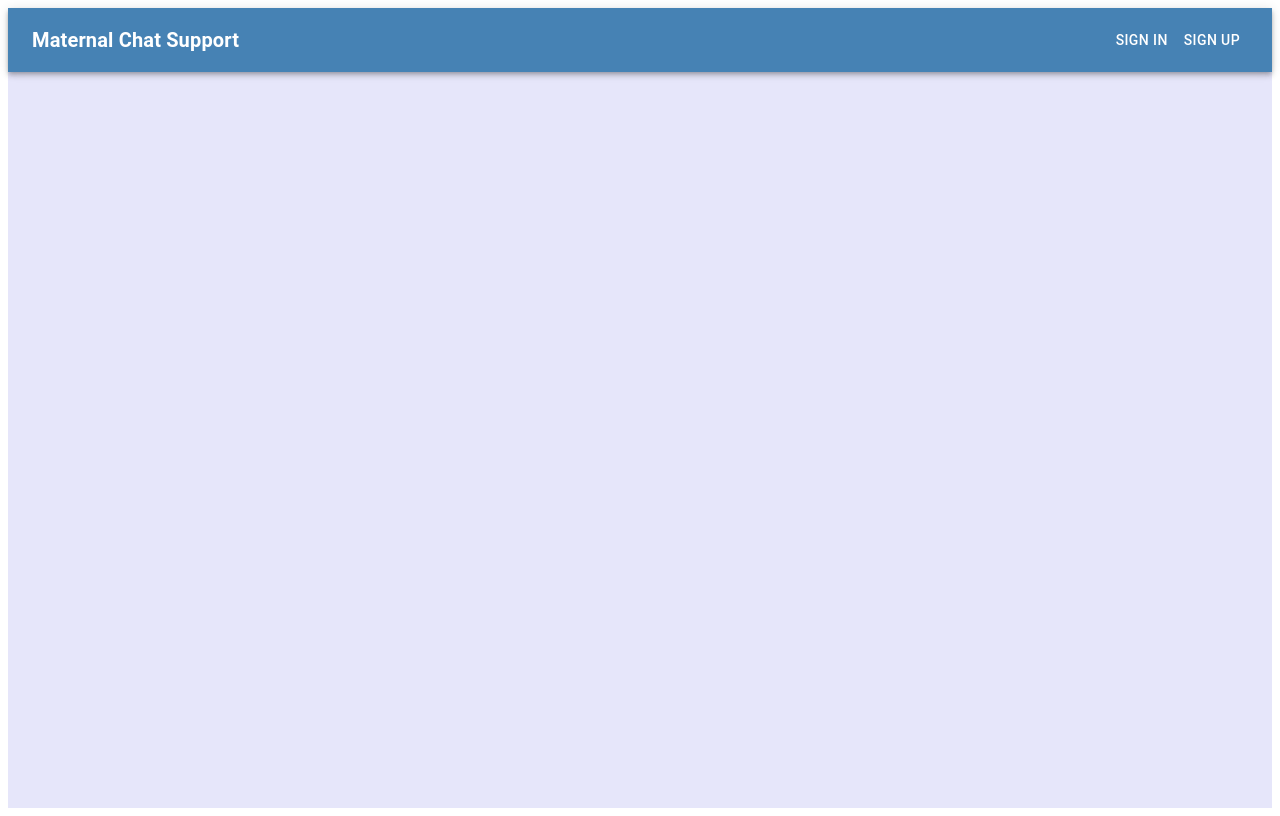
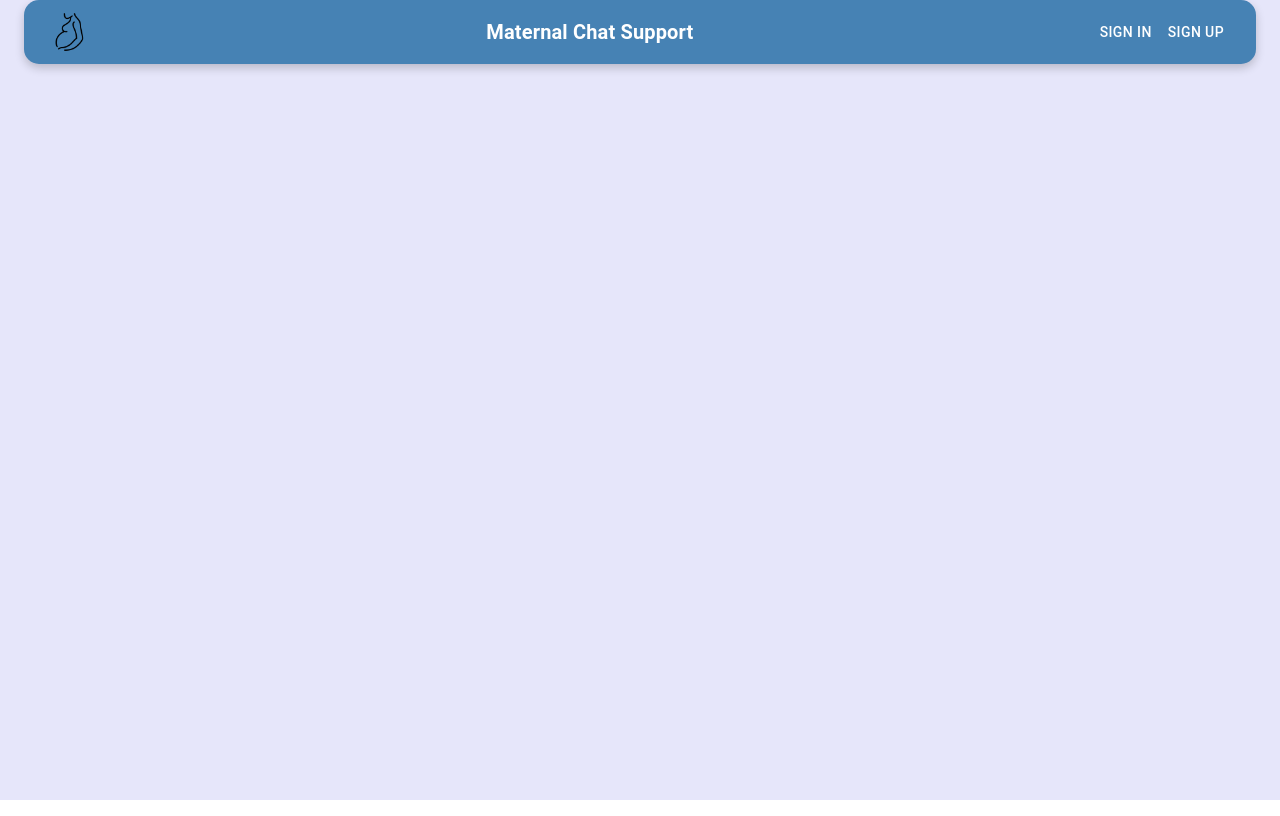
Before and after one commit to aduuuna/Devpost-MediHacks, a Next.js app in the folder maternal-support-app/: page / in a window 1280 px wide. Built offline with nearby package versions, Linux system fonts and the light colour scheme; no server answers.

Commit message:
Finished working on the app bar

```diff
--- a/maternal-support-app/app/layout.js
+++ b/maternal-support-app/app/layout.js
@@ -5,9 +5,17 @@ export default function RootLayout({ children }) {
   return (
     <ClerkProvider>
       <html lang="en">
-        <body>
+      <body
+          style={{
+            margin: 0,
+            padding: 0,
+            boxSizing: "border-box",
+            width: "100vw",
+            height: "100vh",
+            overflowX: "hidden",
+          }}
+        >
           {children}
-
         </body>
       </html>
     </ClerkProvider>
--- a/maternal-support-app/app/page.js
+++ b/maternal-support-app/app/page.js
@@ -8,49 +8,52 @@ import {
   Typography,
   Button,
   Box,
-
+  Avatar
 } from "@mui/material";
 
 
 import Head from "next/head";
 import { SignedOut,  SignedIn, UserButton  } from "@clerk/nextjs";
 import { useRouter } from "next/navigation";
+import logo from "../public/pregnant.png"
+import Image from 'next/image';
 
 
 export default function Home() {
   const router = useRouter();
   return (
-    <>
-      <Box
-        sx={{
-            flexGrow: 1,
-            minHeight: "100vh",
-            display: "flex",
-            flexDirection: "column",
-            backgroundColor: "#E6E6FA",
-          }}
-        >
+    <Container maxWidth="100vw" sx={{
+
+      minHeight: "100vh",
+      display: "flex",
+      flexDirection: "column",
+      backgroundColor: "#E6E6FA",
+
+    }}>
+
         <Head>
           <title>Maternal Chat Support</title>
           <meta name="description" content="A maternal chat support system designed for pregnant women to seek assistance and guidance."/>
         </Head>
-        <AppBar position="static"  width="100%" sx={{backgroundColor: " #4682B4"}}>
-          <Toolbar>
-            <Typography variant="h6" component="div" sx={{flexGrow: 1, textAlign: "left",  fontWeight: "bold" }}>
+        <AppBar position="static"  width="80%" sx={{backgroundColor: " #4682B4", borderRadius: "15px", boxShadow: "0 4px 10px rgba(0,0,0,0.2)"}}>
+          <Toolbar >
+            <Image src={logo} alt="Logo" width={40} height={40} />
+
+            <Typography variant="h6" component="div" sx={{flexGrow: 1, textAlign: "center",  fontWeight: "bold" }}>
               Maternal Chat Support
             </Typography>
             <>
             <SignedOut>
                 <Button
                   color="inherit"
-                  sx={{ "&:hover": { color: "#FAEBEFFF" } }}
+                  sx={{ "&:hover": { color: "#D87093" } }}
                   href="/sign-in"
                 >
                   Sign In
                 </Button>
                 <Button
                   color="inherit"
-                  sx={{ "&:hover": { color: " #FAEBEFFF" } }}
+                  sx={{ "&:hover": { color: " #D87093" } }}
                   href="/sign-up"
                 >
                   Sign Up
@@ -62,8 +65,6 @@ export default function Home() {
             </>
           </Toolbar>
         </AppBar>
-
-      </Box>
-    </>
+    </Container>
   );
 }
```
Also changed, not shown: maternal-support-app/public/pregnant.png (added).
